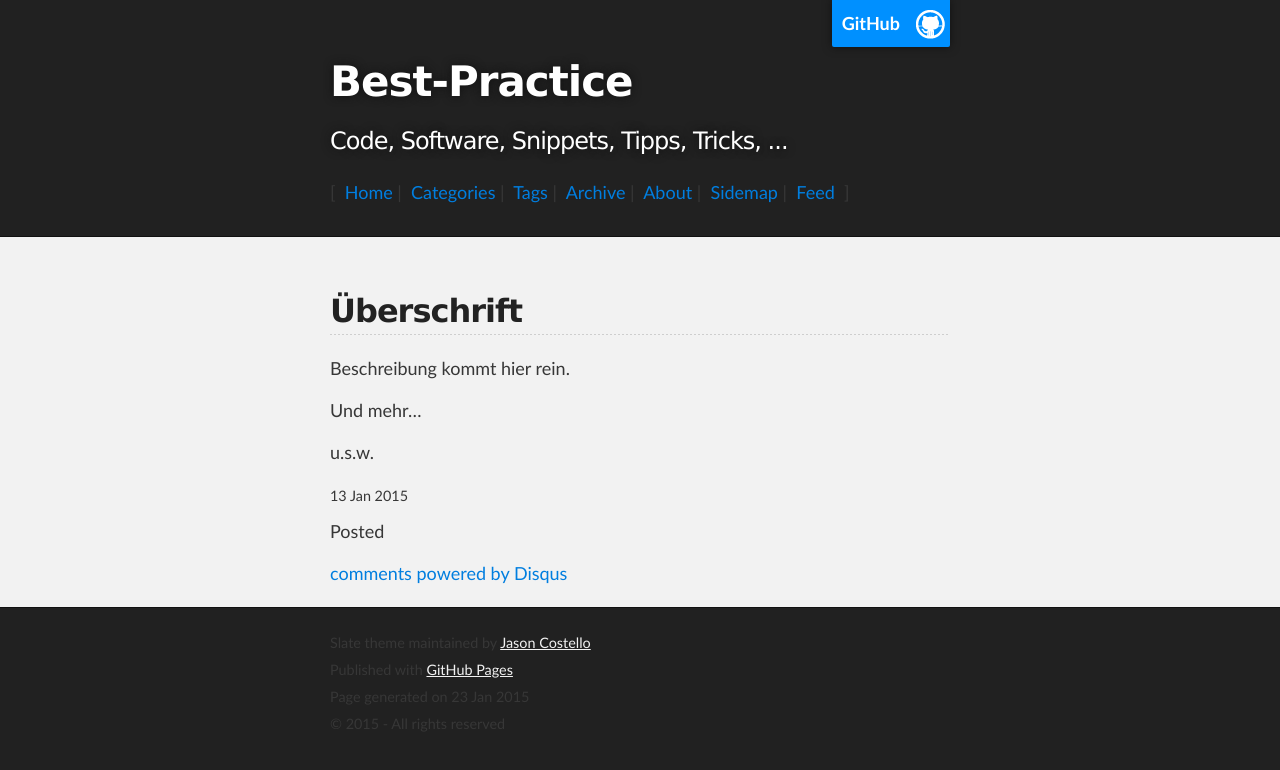
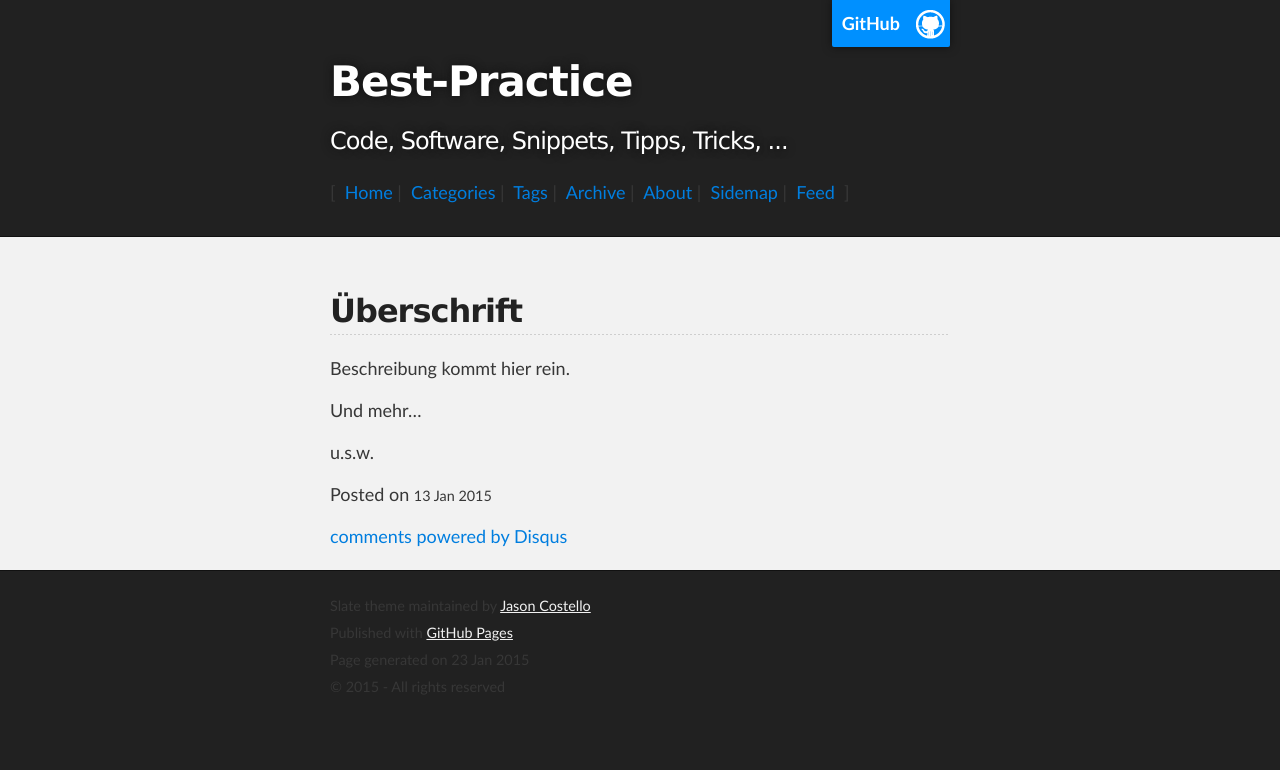
Before and after one commit to cniweb/best-practice, a Jekyll site: the page built from _posts/2015-01-13-Mein-erster-Post.md, in a window 1280 px wide. Shown: the top 770 px of the page. Built offline with Jekyll 4.4.1, drawn with Linux system fonts in a browser that asks for light colours; comment, search, counter and statistics services are not loaded.

Commit message:
Update Post Template

```diff
--- a/_layouts/post.html
+++ b/_layouts/post.html
@@ -4,36 +4,17 @@ layout: default
 
 <article>
 {{ content }}
-           <small><time datetime="{{ page.date | date_to_xmlschema }}">{{ page.date | date_to_string }}</time></small>
+<p id="post-meta">
+Posted on <small><time datetime="{{ page.date | date_to_xmlschema }}">{{ page.date | date_to_string }}</time></small>
 {% if post.category %}
-						    {% for site_category in site.data.categories %}
-						        {% if site_category.slug == post.category %}
-						            {% assign category = site_category %}
+ in <a href="/category/{{ post.category }}/">{{ post.category }}</a></span>
 {% endif %}
+{% if post.tags.size > 0 %}
+ with
+    {% for post_tag in post.tags %}
+      <a href="/tag/{{ post_tag }}/">{{ post_tag }}</a>
     {% endfor %}
-						    {% if category %}
-						        {% capture category_content %} in <span class="label"><a href="/category/{{ category.slug }}/">{{ category.name }}</a></span>{% endcapture %}
 {% endif %}
-						{% else %}
-						    {% assign category_content = '' %}
-						{% endif %}
-
-						{% if post.tags.size > 0 %}
-						    {% capture tags_content %} with {% if post.tags.size == 1 %}<i class="fa fa-tag"></i>{% else %}<i class="fa fa-tags"></i>{% endif %}: {% endcapture %}
-						    {% for post_tag in post.tags %}
-						        {% for data_tag in site.data.tags %}
-						            {% if data_tag.slug == post_tag %}
-						                {% assign tag = data_tag %}
-						            {% endif %}
-						        {% endfor %}
-						        {% if tag %}
-						            {% capture tags_content_temp %}{{ tags_content }}<a href="/tag/{{ tag.slug }}/">{{ tag.name }}</a>{% if forloop.last == false %}, {% endif %}{% endcapture %}
-						            {% assign tags_content = tags_content_temp %}
-						        {% endif %}
-						    {% endfor %}
-						{% else %}
-						    {% assign tags_content = '' %}
-						{% endif %}
-						<p id="post-meta">Posted {{ category_content }}{{ tags_content }}</p>
+</p>
      {% include comments.html %}
 </article>
```
Lines whose indentation alone changed are shown as unchanged.
